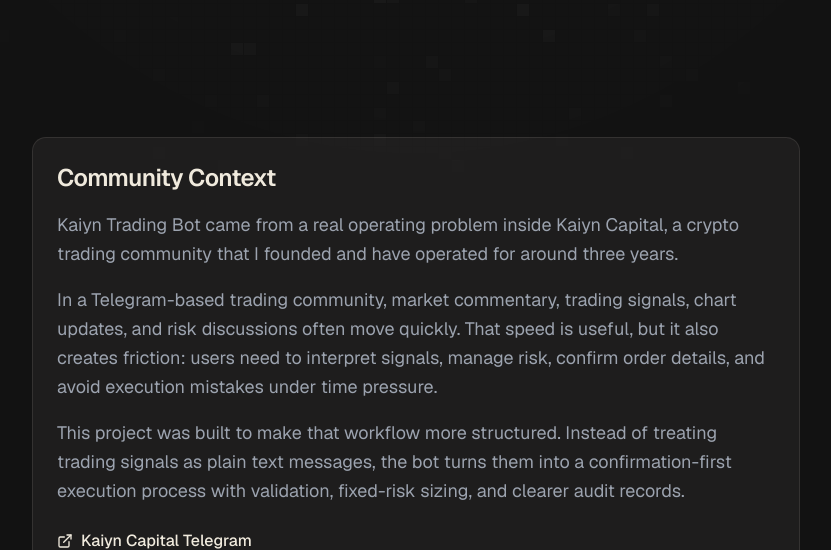
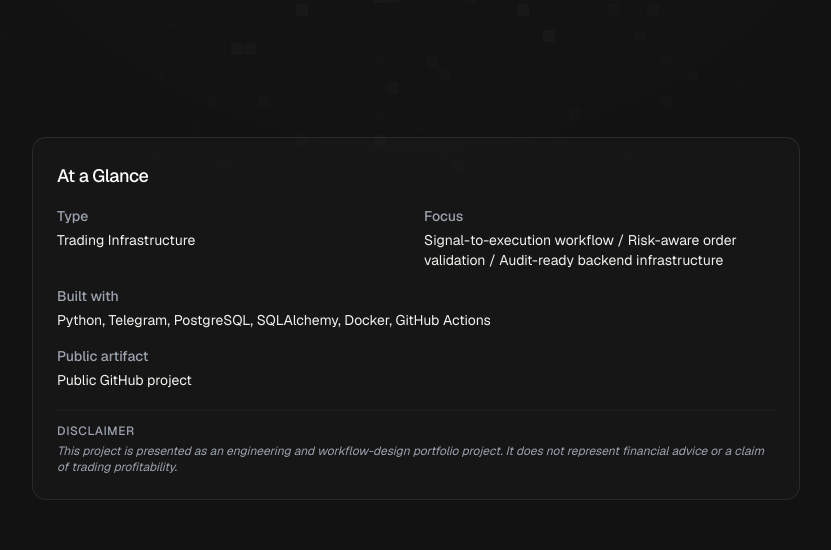
Before and after one commit to kylekkkk61/kyle-wu-portfolio, a Next.js app: page /en/projects/kaiyn-trading-bot in a window 1280 px wide. Shown: the part 620-1170 px from the top of the page, without its empty margins (224-1055 px from the left). Built offline with nearby package versions, Linux system fonts and the light colour scheme; no server answers.

Commit message:
feat(seo): add Profile Summary and At a Glance sections for AEO (#61)

```diff
--- a/messages/en.json
+++ b/messages/en.json
@@ -18,7 +18,13 @@
     "BackToWork": "Back to Selected Work",
     "LiveDemo": "Live Demo",
     "KeyHighlights": "Key Highlights",
-    "TechStack": "Tech Stack"
+    "TechStack": "Tech Stack",
+    "AtAGlance": "At a Glance",
+    "ProjectType": "Type",
+    "Focus": "Focus",
+    "BuiltWith": "Built with",
+    "Artifact": "Public artifact",
+    "Disclaimer": "Disclaimer"
   },
   "Footer": {
     "BuiltWith": "Built with",
@@ -53,7 +59,7 @@
   "Metadata": {
     "title": "Kyle Wu — FinTech Builder & Applied Crypto Market Research",
     "titleShort": "Kyle Wu",
-    "description": "Personal portfolio of Kyle Wu, focused on fintech systems, crypto trading workflows, data-driven market research, execution quality, and business-to-system implementation.",
+    "description": "Personal portfolio of Kyle Wu, a fintech builder focused on trading workflow automation, crypto market operations, market microstructure research, execution quality, and AI-native product-building.",
     "resumeTitle": "Resume | Kyle Wu",
     "resumeDescription": "Kyle Wu's Professional Resume and Curriculum Vitae"
   }
--- a/messages/zh-TW.json
+++ b/messages/zh-TW.json
@@ -18,7 +18,13 @@
     "BackToWork": "返回專案列表",
     "LiveDemo": "線上 Demo",
     "KeyHighlights": "專案亮點",
-    "TechStack": "技術堆疊"
+    "TechStack": "技術堆疊",
+    "AtAGlance": "專案速覽",
+    "ProjectType": "專案類型",
+    "Focus": "核心專注",
+    "BuiltWith": "技術堆疊",
+    "Artifact": "公開成果",
+    "Disclaimer": "免責聲明"
   },
   "Footer": {
     "BuiltWith": "Powered by",
@@ -53,7 +59,7 @@
   "Metadata": {
     "title": "Kyle Wu — FinTech 系統建置與加密貨幣市場應用研究",
     "titleShort": "Kyle Wu",
-    "description": "Kyle Wu 的個人作品集，專注於金融科技系統實作、加密貨幣交易工作流、數據驅動的市場研究與商業邏輯落地。",
+    "description": "Kyle Wu 的個人作品集，聚焦金融科技系統建置、交易工作流自動化、加密貨幣市場營運、市場微結構研究、執行品質分析與 AI 原生產品開發。",
     "resumeTitle": "個人履歷 | Kyle Wu",
     "resumeDescription": "Kyle Wu 的專業履歷與背景資料"
   }
--- a/src/app/[locale]/projects/[slug]/page.tsx
+++ b/src/app/[locale]/projects/[slug]/page.tsx
@@ -208,6 +208,59 @@
 
             {/* Content Sections */}
             <div className="mx-auto mt-16 max-w-3xl space-y-16">
+              {/* At a Glance Section */}
+              <section
+                aria-labelledby="at-a-glance"
+                className="bg-white/[0.02] border border-white/[0.08] rounded-xl p-6 space-y-4"
+              >
+                <h2
+                  id="at-a-glance"
+                  className="text-lg font-medium tracking-tight text-white"
+                >
+                  {t("AtAGlance")}
+                </h2>
+                <dl className="grid grid-cols-1 gap-4 sm:grid-cols-2 text-sm">
+                  <div className="space-y-1">
+                    <dt className="text-muted-foreground font-medium">
+                      {t("ProjectType")}
+                    </dt>
+                    <dd className="text-foreground">{project.category}</dd>
+                  </div>
+                  <div className="space-y-1">
+                    <dt className="text-muted-foreground font-medium">
+                      {t("Focus")}
+                    </dt>
+                    <dd className="text-foreground">
+                      {project.capabilities.join(" / ")}
+                    </dd>
+                  </div>
+                  <div className="space-y-1 sm:col-span-2">
+                    <dt className="text-muted-foreground font-medium">
+                      {t("BuiltWith")}
+                    </dt>
+                    <dd className="text-foreground">
+                      {project.detail.techStack.join(", ")}
+                    </dd>
+                  </div>
+                  <div className="space-y-1">
+                    <dt className="text-muted-foreground font-medium">
+                      {t("Artifact")}
+                    </dt>
+                    <dd className="text-foreground">{project.status}</dd>
+                  </div>
+                  {project.detail.disclaimer && (
+                    <div className="space-y-1 sm:col-span-2 border-t border-white/[0.04] pt-3 mt-1">
+                      <dt className="text-muted-foreground font-medium text-xs uppercase tracking-wider">
+                        {t("Disclaimer")}
+                      </dt>
+                      <dd className="text-muted-foreground text-xs italic">
+                        {project.detail.disclaimer}
+                      </dd>
+                    </div>
+                  )}
+                </dl>
+              </section>
+
               {/* Community Context */}
               {project.detail.communityContext && (
                 <section className="bg-primary/5 border-primary/10 space-y-4 rounded-xl border p-6">
```
